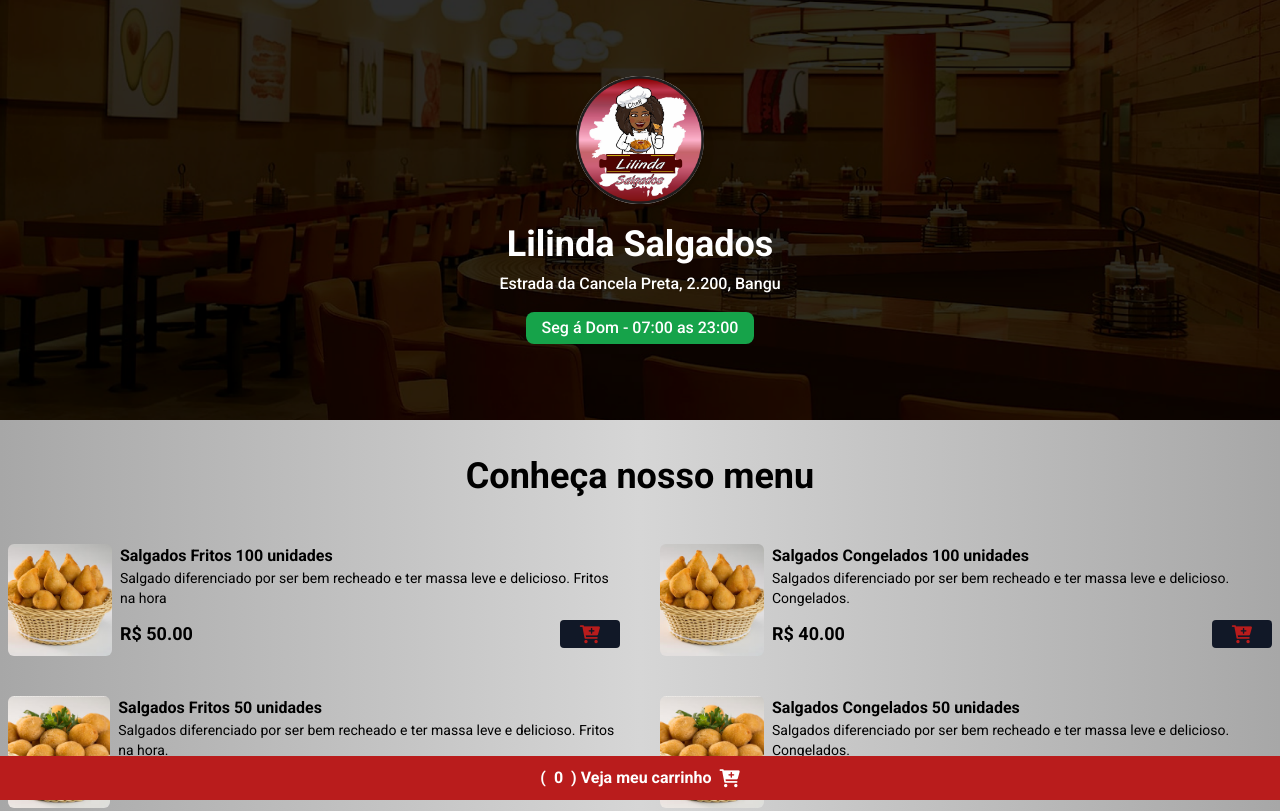
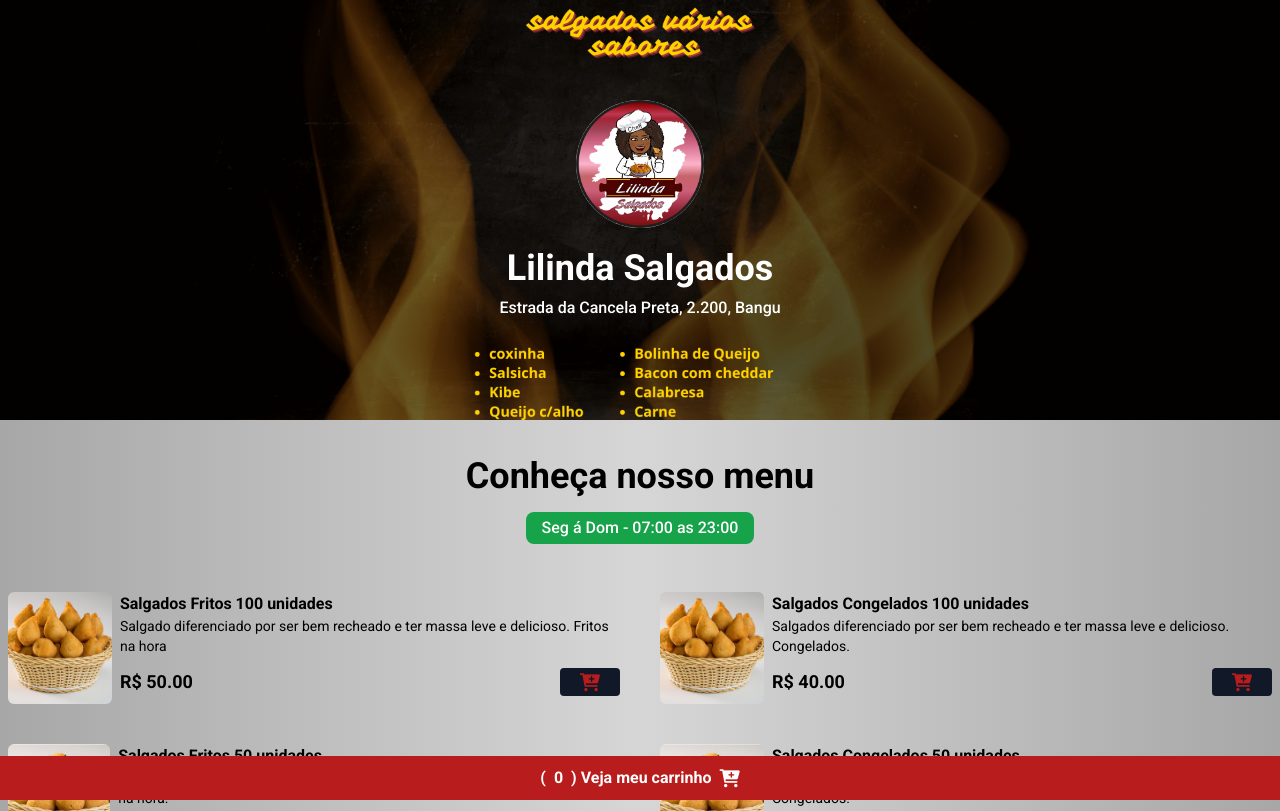
Before and after one commit to DeyvissonRobert/lilinda-salgados, a website: page index.html in a window 1280 px wide. Shown: the top 811 px of the page. Drawn offline with nearby package versions, Linux system fonts and the light colour scheme.

Commit message:
imagem trocada

```diff
--- a/index.html
+++ b/index.html
@@ -42,16 +42,23 @@
 
             <span class="text-white font-medium">Estrada da Cancela Preta, 2.200, Bangu</span>
 
-            <div id="date-span" class="bg-green-600 px-4 py-1 rounded-lg mt-4" id="data-span">
+            <!-- <div id="date-span" class="bg-green-600 px-4 py-1 rounded-lg mt-4" id="data-span">
                 <span class="text-white font-medium">Seg á Dom - 07:00 as 23:00</span>
-            </div>
+            </div> -->
         </div>
     </header>
     <!-- END HEADER -->
 
-    <h2 class="text-2xl md:text-4xl font-bold text-center mt-9 mb-12">
+    <h2 class="text-2xl md:text-4xl font-bold text-center mt-9 ">
         Conheça nosso menu
     </h2>
+
+    <div class="w-full h-full flex flex-col justify-center items-center mb-12">
+        <div id="date-span" class="bg-green-600 px-4 py-1 rounded-lg mt-4" id="data-span">
+            <span class="text-white font-medium">Seg á Dom - 07:00 as 23:00</span>
+        </div>
+    </div>
+
 
     <!-- START MENU -->
     <div id="menu">
--- a/tailwind.config.js
+++ b/tailwind.config.js
@@ -6,7 +6,7 @@
       "sans": ['Roboto', 'sans-serif']
     },
     extend: {
-      backgroundImage: {"home": "url('/assets/bg.png')"}
+      backgroundImage: {"home": "url('/assets/bg2.png')"}
     },
   },
   plugins: [],
```
Also changed, not shown: assets/bg2.png (added), assets/bg3.jpg (added), styles/output.css.
